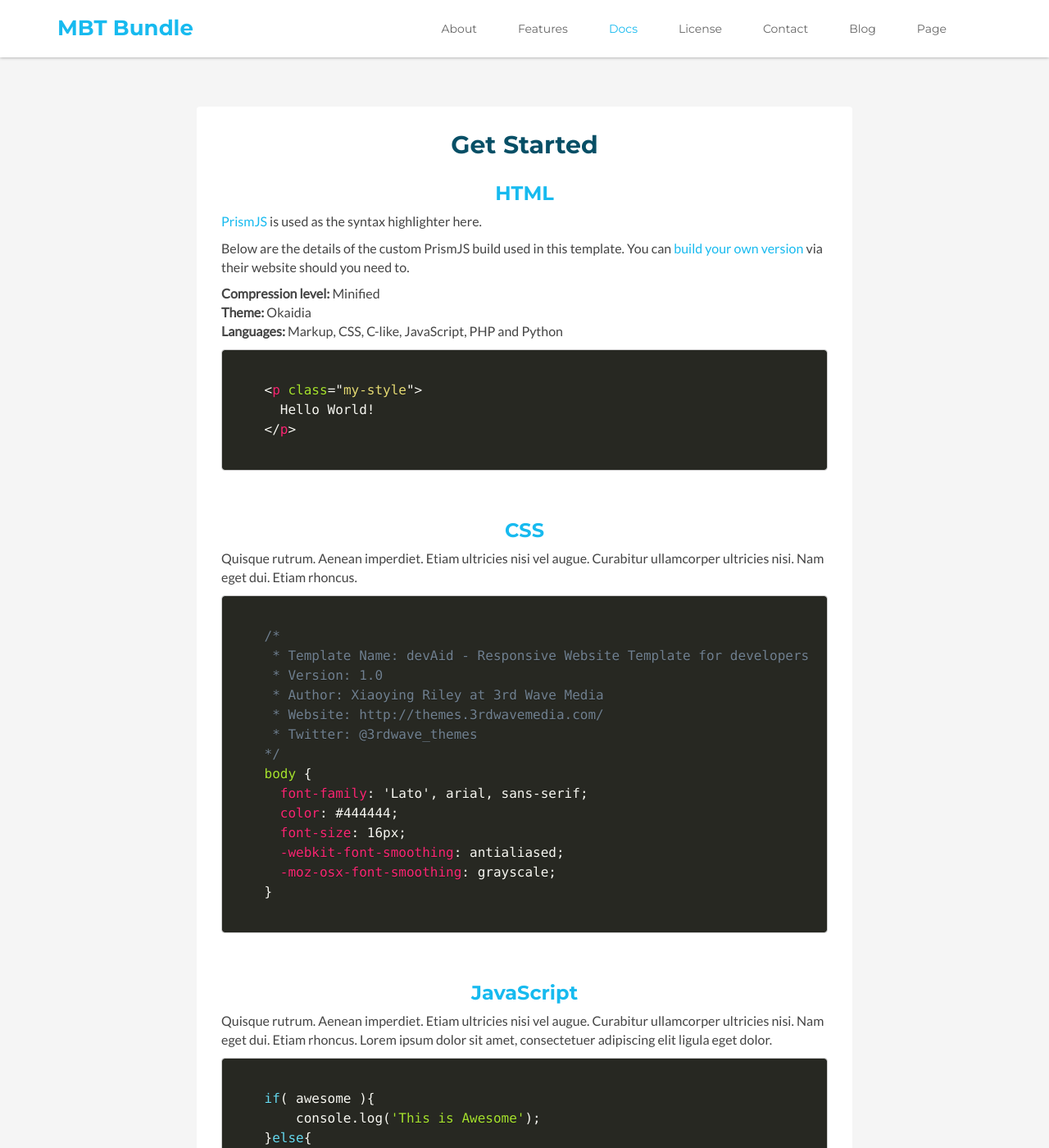
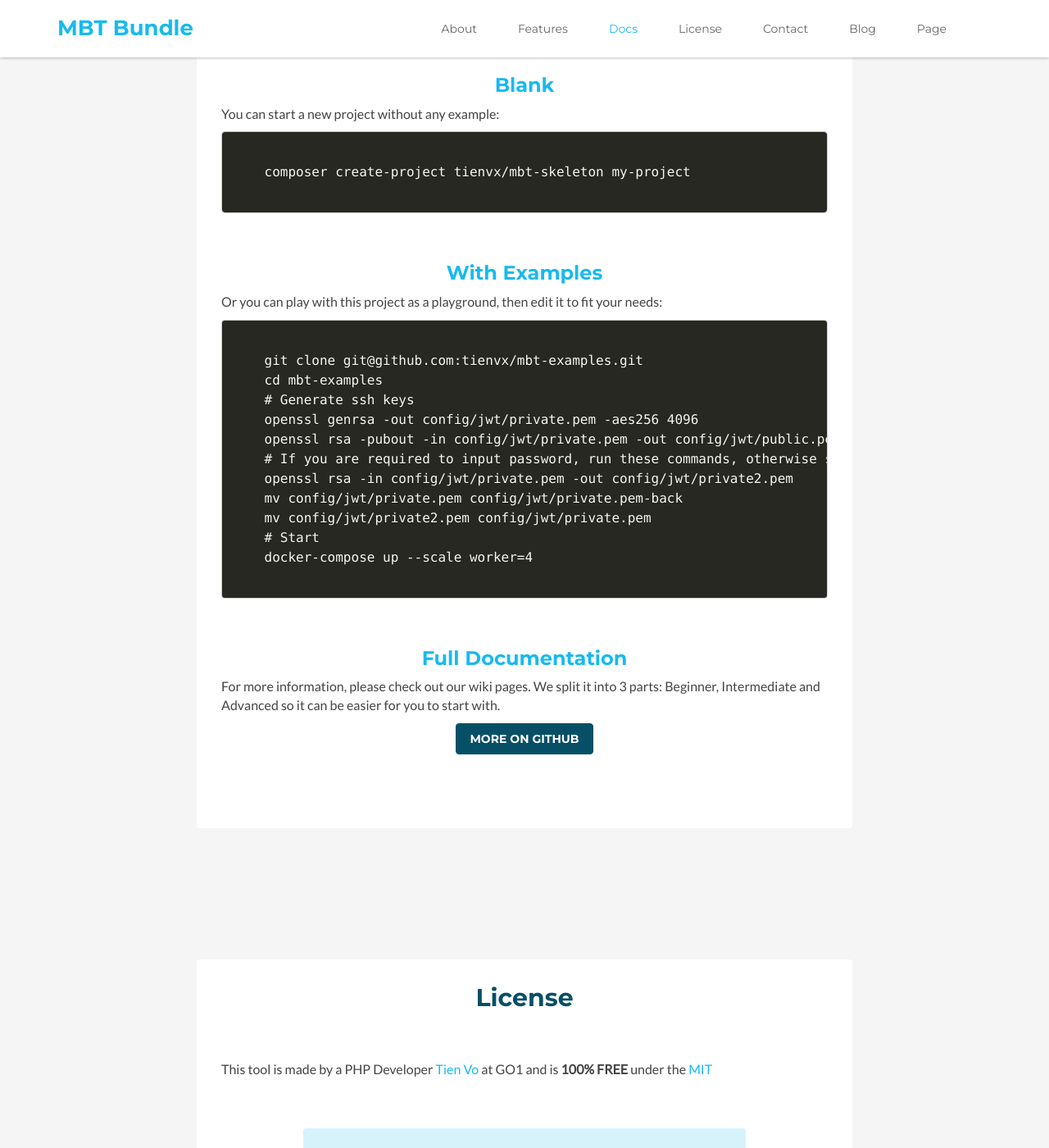
Before and after one commit to vbisrikkanth/mbt-website, a Jekyll site: the page built from index.html, in a window 1280 px wide and 1400 px high, scrolled down 1841 px. Shown: the whole window at 82% size. Built offline with Jekyll 4.4.1, drawn with Linux system fonts in a browser that asks for light colours; comment, search, counter and statistics services are not loaded; some of the changed text lies outside the part shown.

Commit message:
Update other parts

```diff
--- a/_config.yml
+++ b/_config.yml
@@ -8,9 +8,9 @@
 
 # About/contact
 author: # you can edit these to be your personal details
-  name:              Xiaoying Riley
-  url:               https://twitter.com/3rdwave_themes
-  email:
+  name:              Tien Vo
+  url:               https://tienvx.github.io/
+  email:             tien.xuan.vo@gmail.com
 
 # Google services
 google_verification:
@@ -22,12 +22,13 @@
 bing_verification:
 
 # Social
-github_username: thundergolfer
-twitter_username: 3rdwave_themes
+github_username: tienvx
+twitter_username: tienvoxuan
 instagram_username: kevin/
-facebook: 3rdwavethemes/
-linkedin_username: xiaoying
-dribbble_username: Xiaoying
+facebook: tien.voxuan/
+linkedin_username: tienxuanvo
+#dribbble_username: Xiaoying
+pinterest_username: tienxuanvo
 
 # Custom vars
 version:             1.0.1
--- a/_includes/about.html
+++ b/_includes/about.html
@@ -28,7 +28,7 @@
                     </div>
                     <div class="content">
                         <h3 class="sub-title">Flexible</h3>
-                        <p>Can either do exploration test your application to find more bugs, or can test it in a limit timebox.</p>
+                        <p>Can either do exploration test your application to find more bugs, or can test it in a limit timebox. It can be used to test API application, or Web application.</p>
                     </div><!--//content-->
                 </div><!--//item-->
             </div>
--- a/_includes/contact.html
+++ b/_includes/contact.html
@@ -3,18 +3,17 @@
         <div class="container">
             <div class="contact-inner">
                 <h2 class="title  text-center">Contact</h2>
-                <p class="intro  text-center">I hope you find this Bootstrap template useful. <br />Feel free to get in touch if you have any questions or suggestions.</p>
+                <p class="intro  text-center">I hope you find this tool useful. <br />Feel free to get in touch if you have any questions or suggestions.</p>
                 <div class="author-message">
                     <div class="profile">
-                      <img class="img-responsive" src="{{ site.baseurl }}public/images/profile.png" alt="" />
+                      <img class="img-responsive" src="{{ site.baseurl }}public/images/profile.jpg" alt="" />
                     </div><!--//profile-->
                     <div class="speech-bubble">
-                        <h3 class="sub-title">Want to get more freebies in the future?</h3>
-                        <p>I tweet about #UX and #webdev related resources/content at <a href="https://twitter.com/3rdwave_themes" target="_blank">@3rdwave_themes</a>
-                        <p>If you like what I do, you can follow me on twitter and I will keep you informed about my next free template there :)</p>
-                        <p><strong>[Tip for developers]:</strong> If you take on freelance work you can put a tailored message here about your availability to attract potential clients. Be creative and good luck!</p>
+                        <h3 class="sub-title">Found a bug, or have an idea?</h3>
+                        <p>Feel free to fire a bug report at <a href="https://github.com/tienvx/mbt-bundle/issues" target="_blank">issues</a>
+                        <p>Please contact me via e-mail if you have an idea. If you know coding, please submit your code to <a href="https://github.com/tienvx/mbt-bundle/pulls" target="_blank">pull requests</a> and I am happy to review it.</p>
                         <div class="source">
-                            <span class="name"><a href="https://twitter.com/3rdwave_themes" target="_blank">Xiaoying Riley</a></span>
+                            <span class="name"><a href="https://tienvx.github.io/" target="_blank">Tien Vo</a></span>
                             <br />
                             <span class="title">UX/UI Designer</span>
                         </div><!--//source-->
--- a/_includes/docs.html
+++ b/_includes/docs.html
@@ -4,68 +4,44 @@
             <div class="docs-inner">
             <h2 class="title text-center">Get Started</h2>
             <div class="block">
-                <h3 class="sub-title text-center">HTML</h3>
-                <p><a href="http://prismjs.com/" target="_blank">PrismJS</a> is used as the syntax highlighter here.</p>
-                <p>Below are the details of the custom PrismJS build used in this template. You can <a href="http://prismjs.com/download.html" target="_blank">build your own version</a> via their website should you need to.</p>
-                <ul class="list-unstyled">
-                    <li><strong>Compression level:</strong> Minified</li>
-                    <li><strong>Theme:</strong> Okaidia</li>
-                    <li><strong>Languages:</strong> Markup, CSS, C-like, JavaScript, PHP and Python</li>
-                </ul>
+                <h3 class="sub-title text-center">Blank</h3>
+                <p>You can start a new project without any example:</p>
                 <div class="code-block">
                     <!--//Use Prismjs - http://prismjs.com/index.html#basic-usage -->
-                    <pre><code class="language-markup">
-    &ltp class="my-style"&gt
-      Hello World!
-    &lt/p&gt
+                    <pre class="language-bash"><code class="language-shell">
+    composer create-project tienvx/mbt-skeleton my-project
                      </code></pre>
                 </div><!--//code-block-->
             </div><!--//block-->
 
             <div class="block">
-                <h3 class="sub-title text-center">CSS</h3>
-                <p>Quisque rutrum. Aenean imperdiet. Etiam ultricies nisi vel augue. Curabitur ullamcorper ultricies nisi. Nam eget dui. Etiam rhoncus.</p>
+                <h3 class="sub-title text-center">With Examples</h3>
+                <p>Or you can play with this project as a playground, then edit it to fit your needs:</p>
 
                 <div class="code-block">
                     <!--//Use Prismjs - http://prismjs.com/index.html#basic-usage -->
-                    <pre>
-    <code class="language-css">
-    /*
-     * Template Name: devAid - Responsive Website Template for developers
-     * Version: 1.0
-     * Author: Xiaoying Riley at 3rd Wave Media
-     * Website: http://themes.3rdwavemedia.com/
-     * Twitter: @3rdwave_themes
-    */
-    body {
-      font-family: 'Lato', arial, sans-serif;
-      color: #444444;
-      font-size: 16px;
-      -webkit-font-smoothing: antialiased;
-      -moz-osx-font-smoothing: grayscale;
-    }
+                    <pre class="language-bash">
+    <code class="language-bash">
+    git clone git@github.com:tienvx/mbt-examples.git
+    cd mbt-examples
+    # Generate ssh keys
+    openssl genrsa -out config/jwt/private.pem -aes256 4096
+    openssl rsa -pubout -in config/jwt/private.pem -out config/jwt/public.pem
+    # If you are required to input password, run these commands, otherwise skip them
+    openssl rsa -in config/jwt/private.pem -out config/jwt/private2.pem
+    mv config/jwt/private.pem config/jwt/private.pem-back
+    mv config/jwt/private2.pem config/jwt/private.pem
+    # Start
+    docker-compose up --scale worker=4
     </code></pre>
                 </div><!--//code-block-->
             </div><!--//block-->
 
             <div class="block">
-                <h3 class="sub-title text-center">JavaScript</h3>
-                <p>Quisque rutrum. Aenean imperdiet. Etiam ultricies nisi vel augue. Curabitur ullamcorper ultricies nisi. Nam eget dui. Etiam rhoncus. Lorem ipsum dolor sit amet, consectetuer adipiscing elit ligula eget dolor.</p>
-                <div class="code-block">
-                    <pre><code class="language-javascript">
-    if( awesome ){
-        console.log('This is Awesome');
-    }else{
-        $('body').addClass('give-me-awesome');
-    }
-                    </code></pre>
-                </div><!--//code-block-->
-            </div><!--//block-->
-            <div class="block">
                 <h3 class="sub-title text-center">Full Documentation</h3>
-                <p>If your documentation is very long you can host the full docs page (including FAQ etc) on GitHub and provide a Call to Action button below to direct users there.</p>
+                <p>For more information, please check out our wiki pages. We split it into 3 parts: Beginner, Intermediate and Advanced so it can be easier for you to start with.</p>
                 <p class="text-center">
-                    <a class="btn btn-cta-primary" href="https://github.com/twbs/bootstrap" target="_blank">More on GitHub</a>
+                    <a class="btn btn-cta-primary" href="https://github.com/tienvx/mbt-bundle/wiki" target="_blank">More on GitHub</a>
                 </p>
             </div><!--//block-->
 
--- a/_includes/features.html
+++ b/_includes/features.html
@@ -3,13 +3,9 @@
         <div class="container text-center">
             <h2 class="title">Features</h2>
             <ul class="feature-list list-unstyled">
-                <li><i class="fa fa-check"></i> Fully responsive</li>
-                <li><i class="fa fa-check"></i> HTML5 + CSS3</li>
-                <li><i class="fa fa-check"></i> Built on <a href="http://getbootstrap.com/" target="_blank">Bootstrap 3.3</a></li>
-                <li><i class="fa fa-check"></i> 400+ FontAwesome icons</li>
-                <li><i class="fa fa-check"></i> 4 colour schemes</li>
-                <li><i class="fa fa-check"></i> LESS files included</li>
-                <li><i class="fa fa-check"></i> Compatible with all modern browsers</li>
+                <li><i class="fa fa-check"></i> API</li>
+                <li><i class="fa fa-check"></i> Admin UI</li>
+                <li><i class="fa fa-check"></i> Dashboard</li>
             </ul>
         </div><!--//container-->
     </section><!--//features-->
--- a/_includes/license.html
+++ b/_includes/license.html
@@ -4,12 +4,11 @@
             <div class="license-inner">
             <h2 class="title text-center">License</h2>
                 <div class="info">
-                    <p>This Bootstrap theme is made by UX designer <a href="https://www.linkedin.com/in/xiaoying" target="_blank">Xiaoying Riley</a> at 3rd Wave Media for developers and is <strong>100% FREE</strong> under the <a href="https://creativecommons.org/licenses/by/3.0/" target="_blank">Creative Commons Attribution 3.0 License (CC BY 3.0)</a></p>
-                    <p><strong>[Tip for developers]:</strong> If your project is open source, you might want to put a <a href="https://www.paypal.com/us/cgi-bin/?cmd=_donate-intro-outside" target="_blank">PayPal "Donate" button</a> below so your users can express their gratitude. If your project is commercial, you can put a <a href="https://www.paypal.com/us/cgi-bin/webscr?cmd=_singleitem-intro-outside" target="_blank">PayPal "Buy Now" button</a> instead.</p>
+                    <p>This tool is made by a PHP Developer <a href="https://tienvx.github.io/" target="_blank">Tien Vo</a> at GO1 and is <strong>100% FREE</strong> under the <a href="https://opensource.org/licenses/MIT" target="_blank">MIT</a></p>
                 </div><!--//info-->
                 <div class="cta-container">
                     <div class="speech-bubble">
-                        <p class="intro">If you are feeling generous and want to show your support to Xiaoying, you can buy her a beer or coffee via the PayPal donate button below. :)</p>
+                        <p class="intro">If you are feeling generous and want to show your support to Tien, you can buy her a beer or coffee via the PayPal donate button below. :)</p>
                         <div class="icon-holder  text-center"><i class="fa fa-smile-o"></i></div>
                     </div><!--//speech-bubble-->
                     <div class="btn-container  text-center">
```
Also changed, not shown: public/images/profile.jpg (added), public/images/profile.png (deleted).
